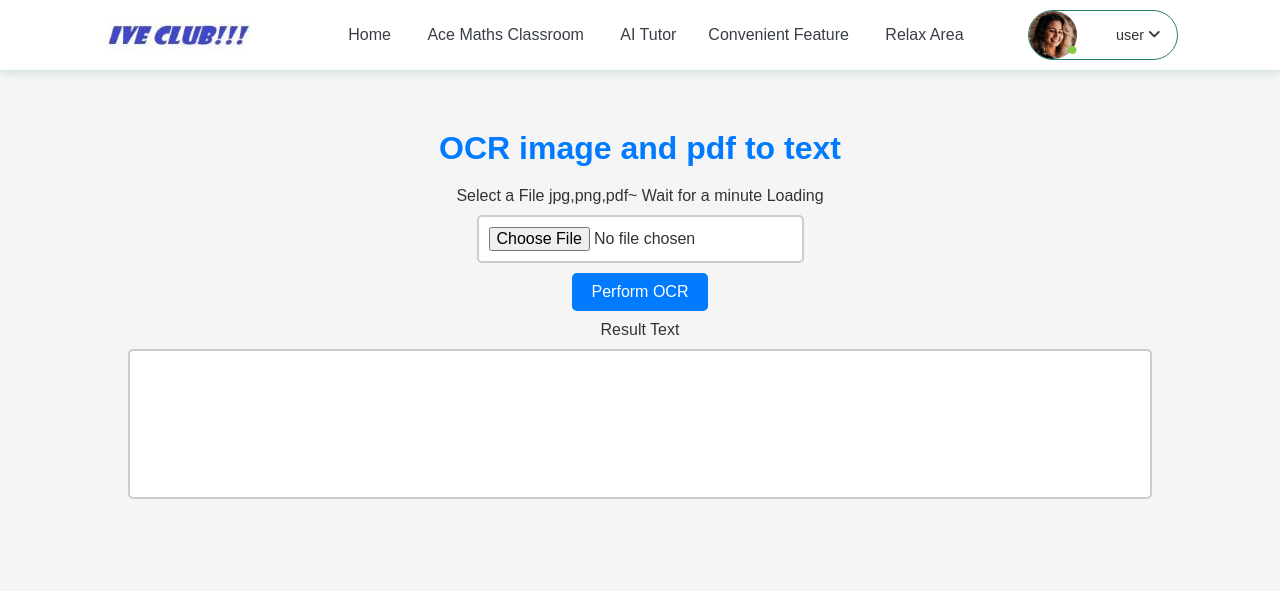
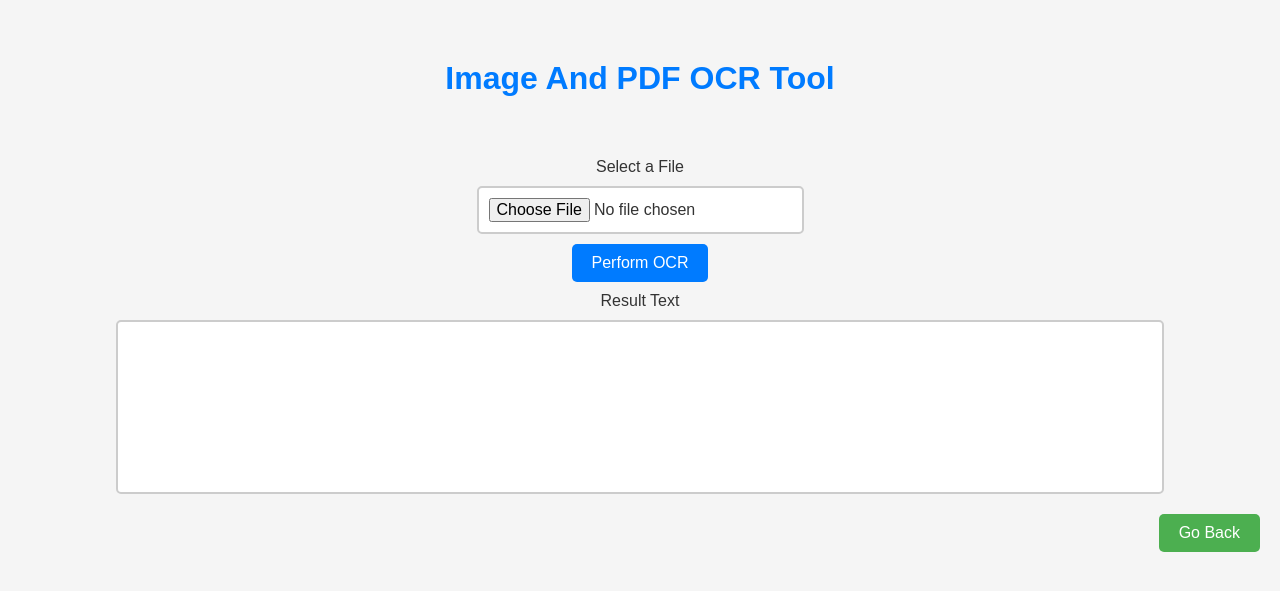
Before and after one commit to wtc021128/FYP, a PHP site: page /ocr.php in a window 1280 px wide. Shown: the top 591 px of the page. Run offline with PHP 8.4, Linux system fonts and the light colour scheme; a user stored in the database is signed in; data comes from the database, SQL or seed files in the repository.

Commit message:
Add files via upload

```diff
--- a/FYP/ocr.php
+++ b/FYP/ocr.php
@@ -1,11 +1,8 @@
-<?php
-include_once 'adminpage01.php';
-?>
 <!DOCTYPE html>
 <html lang="en">
 <head>
     <meta charset="UTF-8">
-    <meta http-equiv="X-UA-Compatible" content="IE=edge">
+    <meta http-equiv="X-UA-Compatible" content="ie=edgee,chrome=1">
     <meta name="viewport" content="width=device-width, initial-scale=1.0">
     <title>OCR using Javascript and appscript</title>
     <style>
@@ -63,23 +60,44 @@ include_once 'adminpage01.php';
             font-size: 16px;
             resize: none;
         }
+
+          /* Style for the button */
+  .goback-btn {
+    background-color: #4CAF50; /* Green */
+    border: none;
+    color: white;
+    padding: 10px 20px;
+    text-align: center;
+    text-decoration: none;
+    display: inline-block;
+    font-size: 16px;
+    margin: 20px;
+    cursor: pointer;
+    border-radius: 5px;
+  }
+
+  /* Style for positioning */
+  .container {
+    text-align: right;
+  }
     </style>
 </head>
 <body>
     <div class="ocr">
-        <h1 style="color:#007bff;">OCR image and pdf to text</h1>
+        <h1 style="color:#007bff;">Image And PDF OCR Tool</h1>
         <h2 class="message"></h2>
-        <span>Select a File jpg,png,pdf~ Wait for a minute Loading</span>
+        <span>Select a File</span>
         <input type="file" class="file">
         <button class="btn">Perform OCR</button>
         <span>Result Text</span>
         <textarea class="text"></textarea>
     </div>
-
-
+    <div class="container">
+        <button class="goback-btn" onclick="goBack()">Go Back</button>
+    </div>
     <script>
         //carlos google apps script
-        let api = " https://script.google.com/macros/s/AKfycbwIgUDWJy5x2Lc8ypUzX2WbHCtBFsOtutdVVaT76kUM2yf-_qj-oTJCKPoJeaiHHMZu/exec ";
+        let api = "https://script.google.com/macros/s/AKfycby-x3xw0tgixfLUTMdK1RhqIsB26p-cIHF6opkEoCr94FSN0At14qGx-xLjYFZRPOrZdw/exec";
         let msg = document.querySelector(".message");
         let file = document.querySelector(".file");
         let btn = document.querySelector(".btn");
@@ -106,6 +124,11 @@ include_once 'adminpage01.php';
                   });
             }
         })
+
+
+function goBack() {
+  window.history.back();
+}
     </script>
 </body>
 </html>
```
